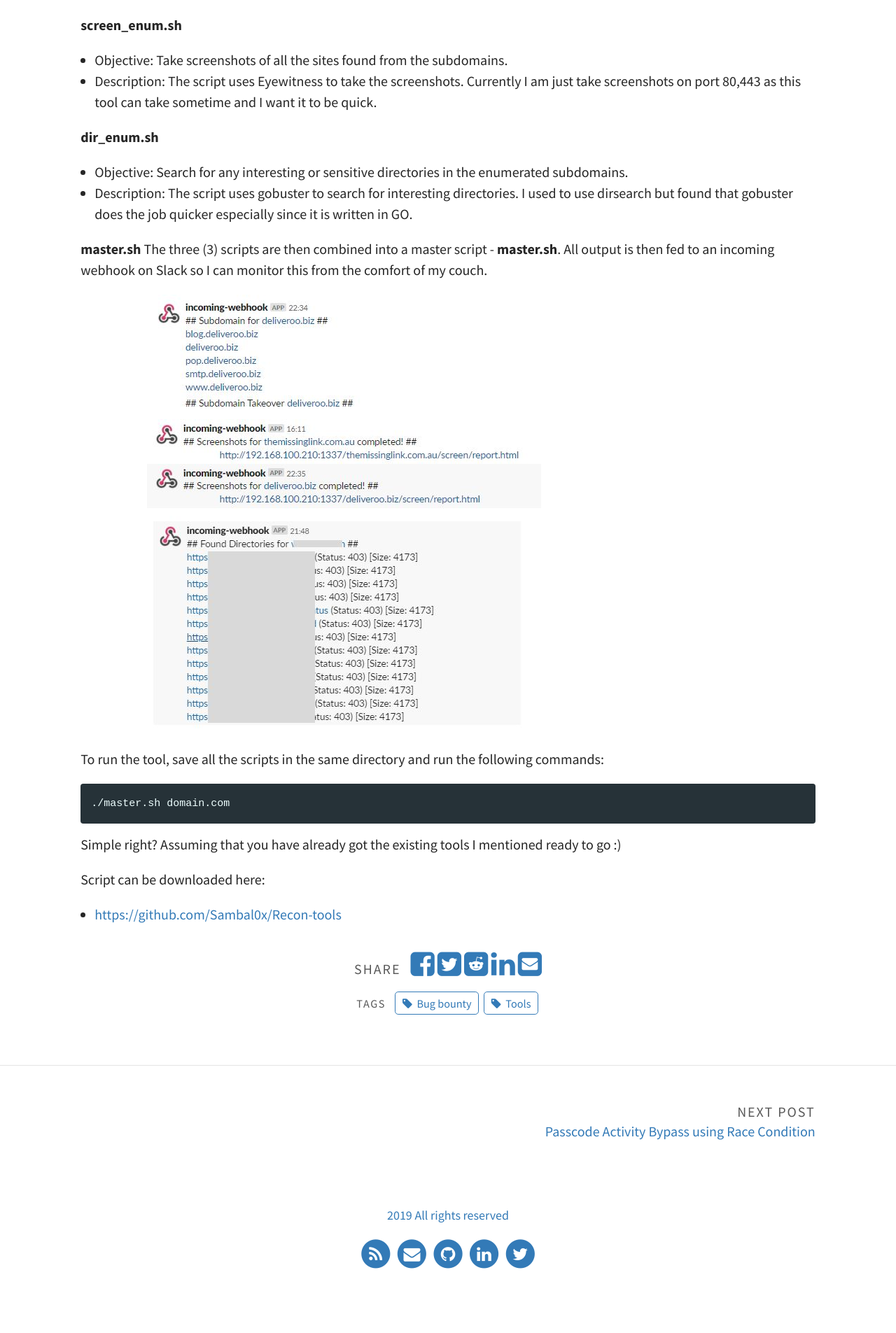
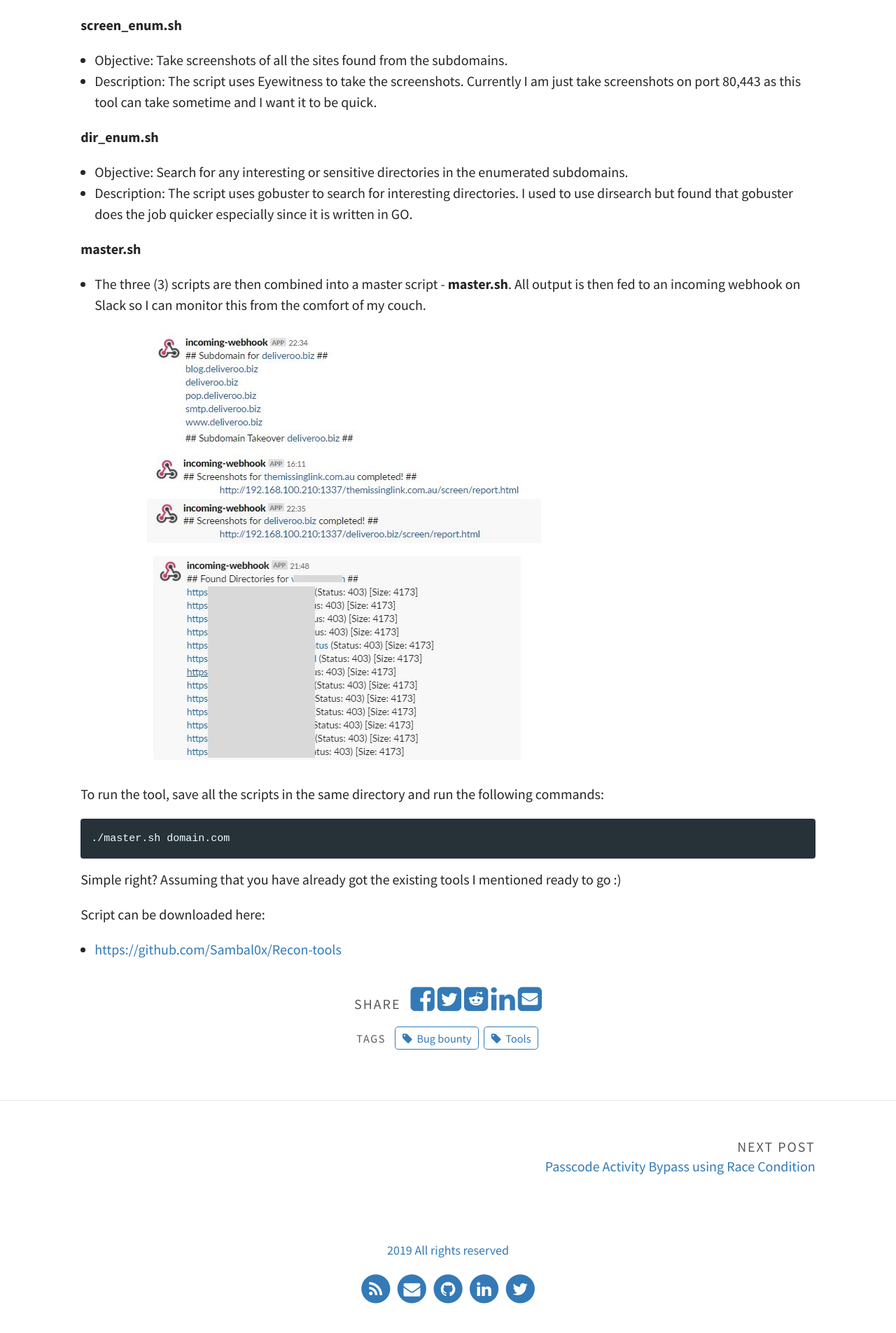
Before and after one commit to Sambal0x/sambal0x.github.io, a Jekyll site: the page built from _posts/2019-10-23-Automate-it.md, in a window 1280 px wide. Shown: the part 1066-2971 px from the top of the page at 70% size. Built offline with Jekyll 4.4.1, drawn with Linux system fonts in a browser that asks for light colours; before the commit the page ends 2921 px from its top, so only the background shows below that.

```diff
--- a/_posts/2019-10-23-Automate-it.md
+++ b/_posts/2019-10-23-Automate-it.md
@@ -35,7 +35,7 @@ The following scripts can be used to quickly find any potential low-hanging frui
 * Description: The script uses gobuster to search for interesting directories. I used to use dirsearch but found that gobuster does the job quicker especially since it is written in GO.
 
 **master.sh**
-The three (3) scripts are then combined into a master script - **master.sh**. All output is then fed to an incoming webhook on Slack so I can monitor this from the comfort of my couch.
+* The three (3) scripts are then combined into a master script - **master.sh**. All output is then fed to an incoming webhook on Slack so I can monitor this from the comfort of my couch.
 
 ![subdomain_enum](/assets/img/blog/subdomain_enum.JPG)
 ![screen_enum](/assets/img/blog/screen_enum.JPG)
```
